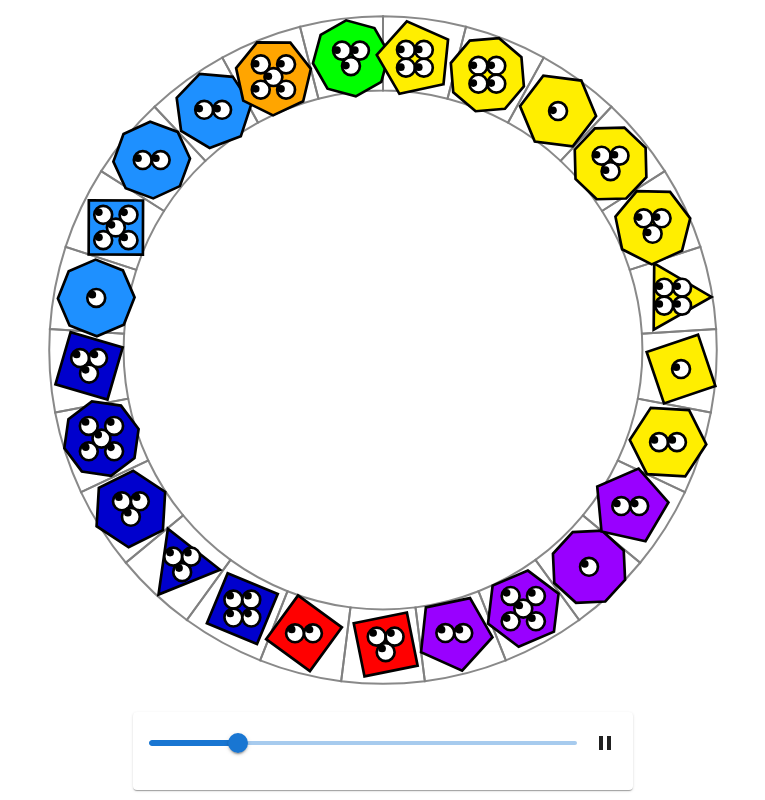
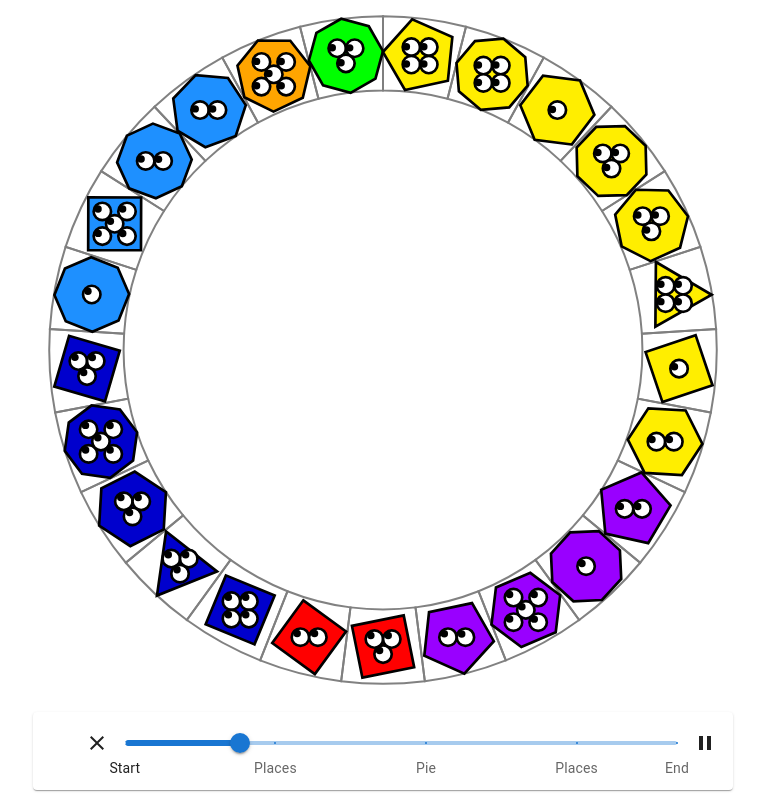
Before and after one commit to alecmce/playground, a React (Vite) app: page / in a window 1280 px wide. Both pictures are taken after a click on the button "PIECHART". Shown: the whole page, without its empty margins (257-1022 px from the left). Built offline with nearby package versions, Linux system fonts and the light colour scheme.

Commit message:
Sorts out pie chart controls

```diff
--- a/src/App.css
+++ b/src/App.css
@@ -12,7 +12,7 @@
   margin: 5px;
   background-color: rgba(255, 255, 255, 0.5);
   height: min-content;
-  min-width: 500px;
+  min-width: 700px;
   bottom: 5px;
   position: absolute;
 }
--- a/src/App.tsx
+++ b/src/App.tsx
@@ -5,6 +5,7 @@ import { PiechartSlider } from './components/PiechartSlider'
 import { useAppState } from './lib/app-state'
 import { clampCreatures } from './lib/clamp-point'
 import { makeCreatures } from './lib/creatures'
+import { quadIn, quadInOut, quadOut } from './lib/ease'
 import { makeTwister } from './lib/mersenne-twister'
 import { makePieChart } from './lib/piechart'
 import { makePushApart } from './lib/push-apart'
@@ -12,7 +13,7 @@ import { useCreaturesDrag } from './lib/use-creatures-drag'
 import { useRadius } from './lib/use-radius'
 import { useTick } from './lib/use-tick'
 import { useWindowSize } from './lib/use-window-size'
-import { STATE_TYPE, AppState, iterate, triggerPie } from './model/app-state'
+import { AppState, STATE_TYPE, iterate, triggerPie } from './model/app-state'
 import { CATEGORY, Creature } from './model/creatures'
 import { Point } from './model/geometry'
 import { PieChart } from './model/piechart'
@@ -72,17 +73,22 @@ export function App(): ReactElement {
         <div className="overlay">
           <Card>
             <CardContent>
-              {
-                type === STATE_TYPE.FREE
-                  ? <Button variant='contained' color='primary' onClick={onTest}>Piechart</Button>
-                  : <PiechartSlider state={state} dispatchAppState={dispatchAppState} />
-              }
+              { showTemp() && <Button variant='contained' color='primary' onClick={onTest}>Piechart</Button> }
+              { showPiechartSlider() && <PiechartSlider state={state} dispatchAppState={dispatchAppState} /> }
             </CardContent>
           </Card>
         </div>
       </div>
     </Fragment>
   )
+
+  function showTemp(): boolean {
+    return type === STATE_TYPE.FREE
+  }
+
+  function showPiechartSlider(): boolean {
+    return type !== STATE_TYPE.FREE && type !== STATE_TYPE.CLOSE_PIE
+  }
 
   function onTest(): void {
     pieChart.init([CATEGORY.COLOR])
@@ -111,11 +117,12 @@ function draw(props: DrawProps): void {
 
   switch (type) {
     case STATE_TYPE.FREE:              return drawFree()
-    case STATE_TYPE.ENTER_PIE:         return drawEnterPie(time / duration)
-    case STATE_TYPE.ENTER_OVERLAY_PIE: return drawEnterPieOverlay(time / duration)
+    case STATE_TYPE.ENTER_PIE:         return drawEnterPie(quadInOut(time / duration))
+    case STATE_TYPE.ENTER_OVERLAY_PIE: return drawEnterPieOverlay(quadOut(time / duration))
     case STATE_TYPE.PIE_OVERLAID:      return drawPieOverlaid()
-    case STATE_TYPE.EXIT_OVERLAY_PIE:  return drawExitPieOverlay(time / duration)
-    case STATE_TYPE.EXIT_PIE:          return drawExitPie(time / duration)
+    case STATE_TYPE.EXIT_OVERLAY_PIE:  return drawExitPieOverlay(quadIn(time / duration))
+    case STATE_TYPE.EXIT_PIE:          return drawExitPie(quadInOut(time / duration))
+    case STATE_TYPE.CLOSE_PIE:         return drawExitPie(quadInOut(time / duration))
   }
 
   function drawFree(): void {
@@ -144,9 +151,9 @@ function draw(props: DrawProps): void {
   }
 
   function drawExitPieOverlay(proportion: number): void {
+    drawPieSpaces(1)
+    drawCommon(pieChart.scale)
     drawPie(1 - proportion)
-    drawCommon(pieChart.scale)
-    drawPieSpaces(1)
   }
 
   function drawExitPie(proportion: number): void {
--- a/src/components/PiechartSlider.tsx
+++ b/src/components/PiechartSlider.tsx
@@ -1,10 +1,11 @@
 import { Slider, Stack } from '@mui/material'
-import { ReactElement, useMemo } from 'react'
+import { ReactElement, ReactNode, useMemo } from 'react'
 
+import CloseIcon from '@mui/icons-material/Close'
 import Pause from '@mui/icons-material/Pause'
 import PlayArrow from '@mui/icons-material/PlayArrow'
 import { STATE_DURATIONS } from 'src/lib/app-state'
-import { STATE_TYPE, AppState, AppStateAction, togglePause, jump } from 'src/model/app-state'
+import { AppState, AppStateAction, STATE_TYPE, jump, togglePause } from 'src/model/app-state'
 
 interface Props {
   state:            AppState
@@ -14,23 +15,33 @@ interface Props {
 export function PiechartSlider(props: Props): ReactElement {
   const { state, dispatchAppState } = props
   const { type, isPaused } = state
+  const time = getTime(state)
 
-  const time = useMemo(() => getTime(state), [state])
   const duration = useDuration()
+  const marks = useMemo(() => getMarks(), [])
   const isPlay = useMemo(() => type !== STATE_TYPE.FREE && type !== STATE_TYPE.PIE_OVERLAID && !isPaused, [type])
 
   return (
     <Stack spacing={2} direction="row" sx={{ mb: 1 }} alignItems="center">
-      <Slider aria-label="Volume" value={time} min={0} max={duration} onChange={onChange} />
+      <div style={{width: 24, height: 24}} />
+      <CloseIcon onClick={onClose} />
+      <Slider
+        aria-label="Volume"
+        value={time}
+        min={0}
+        max={duration}
+        onChange={onChange}
+        marks={marks}
+      />
       { isPlay ? <Pause onClick={onPause} /> : <PlayArrow onClick={onPlay} /> }
     </Stack>
   )
 
   function onPlay(): void {
-    if (isPaused) {
+    if (type == STATE_TYPE.PIE_OVERLAID) {
+      dispatchAppState(jump({ type: STATE_TYPE.EXIT_OVERLAY_PIE, time: 0 }))
+    } else if (isPaused) {
       dispatchAppState(togglePause())
-    } else if (type == STATE_TYPE.PIE_OVERLAID) {
-      dispatchAppState(jump({ type: STATE_TYPE.EXIT_OVERLAY_PIE, time: 0 }))
     }
   }
 
@@ -38,8 +49,42 @@ export function PiechartSlider(props: Props): ReactElement {
     dispatchAppState(togglePause())
   }
 
-  function onChange(event: Event, newValue: number | number[]): void {
-    debugger
+  function onClose(): void {
+    const enterDuration = STATE_DURATIONS[STATE_TYPE.ENTER_PIE]
+    const exitDuration = STATE_DURATIONS[STATE_TYPE.EXIT_PIE]
+    const closeDuration = STATE_DURATIONS[STATE_TYPE.CLOSE_PIE]
+
+    dispatchAppState(jump({ type: STATE_TYPE.CLOSE_PIE, time: getTime() }))
+
+    function getTime(): number {
+      switch (type) {
+        case STATE_TYPE.ENTER_PIE: return closeDuration * (1 - time) / enterDuration
+        case STATE_TYPE.EXIT_PIE:  return closeDuration * time / exitDuration
+        default:                   return 0
+      }
+    }
+  }
+
+  function onChange(_: Event, value: number | number[]): void {
+    const time = value as number
+
+    const enterPie = STATE_DURATIONS[STATE_TYPE.ENTER_PIE]
+    const enterOverlay = STATE_DURATIONS[STATE_TYPE.ENTER_OVERLAY_PIE]
+    const exitOverlay = STATE_DURATIONS[STATE_TYPE.EXIT_OVERLAY_PIE]
+
+    dispatchAppState(jump({ ...getState(), isPaused: true }))
+
+    function getState(): Omit<AppState, 'duration'> {
+      if (time < enterPie) {
+        return { type: STATE_TYPE.ENTER_PIE, time }
+      } else if (time < enterPie + enterOverlay) {
+        return { type: STATE_TYPE.ENTER_OVERLAY_PIE, time: time - enterPie }
+      } else if (time < enterPie + enterOverlay + exitOverlay) {
+        return { type: STATE_TYPE.EXIT_OVERLAY_PIE, time: time - enterPie - enterOverlay }
+      } else {
+        return { type: STATE_TYPE.EXIT_PIE, time: time - enterPie - enterOverlay - exitOverlay }
+      }
+    }
   }
 }
 
@@ -65,3 +110,23 @@ function getTime(state: AppState): number {
     default:                           return NaN
   }
 }
+
+interface Mark {
+  value: number
+  label?: ReactNode | string
+}
+
+function getMarks(): Mark[] {
+  const enterPie = STATE_DURATIONS[STATE_TYPE.ENTER_PIE]
+  const enterOverlay = STATE_DURATIONS[STATE_TYPE.ENTER_OVERLAY_PIE]
+  const exitOverlay = STATE_DURATIONS[STATE_TYPE.EXIT_OVERLAY_PIE]
+  const exitPie = STATE_DURATIONS[STATE_TYPE.EXIT_PIE]
+
+  return [
+    { value: 0, label: 'Start'},
+    { value: enterPie, label: 'Places' },
+    { value: enterPie + enterOverlay, label: 'Pie' },
+    { value: enterPie + enterOverlay + exitOverlay, label: 'Places' },
+    { value: enterPie + enterOverlay + exitOverlay + exitPie, label: 'End' },
+  ]
+}
--- a/src/lib/app-state.ts
+++ b/src/lib/app-state.ts
@@ -41,9 +41,11 @@ export function stateReducer(state: AppState, action: AppStateAction): AppState
 }
 
 interface TransitionProps {
-  prev?: STATE_TYPE
-  next?: STATE_TYPE
+  prev?: TransitionConfig
+  next?: TransitionConfig
 }
+
+type TransitionConfig = STATE_TYPE | { type: STATE_TYPE, isPaused: true }
 
 interface TransitionState {
   (state: AppState): AppState
@@ -56,6 +58,7 @@ export const STATE_DURATIONS: Record<STATE_TYPE, number> = {
   [STATE_TYPE.EXIT_PIE]:          2000,
   [STATE_TYPE.FREE]:              Infinity,
   [STATE_TYPE.PIE_OVERLAID]:      Infinity,
+  [STATE_TYPE.CLOSE_PIE]:         500,
 }
 
 const TRANSITION_STATES: Partial<Record<STATE_TYPE, TransitionState>> = {
@@ -64,7 +67,7 @@ const TRANSITION_STATES: Partial<Record<STATE_TYPE, TransitionState>> = {
     prev: STATE_TYPE.FREE,
   }),
   [STATE_TYPE.ENTER_OVERLAY_PIE]: makeTransitionState({
-    next: STATE_TYPE.PIE_OVERLAID,
+    next: { type: STATE_TYPE.PIE_OVERLAID, isPaused: true },
     prev: STATE_TYPE.ENTER_PIE,
   }),
   [STATE_TYPE.PIE_OVERLAID]: makeTransitionState({
@@ -73,11 +76,14 @@ const TRANSITION_STATES: Partial<Record<STATE_TYPE, TransitionState>> = {
   }),
   [STATE_TYPE.EXIT_OVERLAY_PIE]: makeTransitionState({
     next: STATE_TYPE.EXIT_PIE,
-    prev: STATE_TYPE.PIE_OVERLAID,
+    prev: { type: STATE_TYPE.PIE_OVERLAID, isPaused: true },
   }),
   [STATE_TYPE.EXIT_PIE]: makeTransitionState({
     next: STATE_TYPE.FREE,
     prev: STATE_TYPE.EXIT_OVERLAY_PIE,
+  }),
+  [STATE_TYPE.CLOSE_PIE]: makeTransitionState({
+    next: STATE_TYPE.FREE,
   }),
 }
 
@@ -87,11 +93,17 @@ function makeTransitionState(props: TransitionProps): TransitionState {
   return function transition(state: AppState): AppState {
     const { time, duration: outgoingDuration } = state
     if (time > outgoingDuration) {
-      return next ? withDuration({ type: next, time: time - outgoingDuration }) : state
+      return next ? resolve(next, time - outgoingDuration) : state
     } else if (time < 0) {
-      return prev ? withDuration({ type: prev, time: outgoingDuration - time }) : state
+      return prev ? resolve(prev, outgoingDuration - time) : state
     } else {
       return state
+    }
+
+    function resolve(typeOrPartial: TransitionConfig, time: number): AppState {
+      return typeof typeOrPartial === 'string'
+        ? withDuration({ type: typeOrPartial, time })
+        : withDuration({ ...typeOrPartial, time })
     }
   }
 }
--- a/src/model/app-state.ts
+++ b/src/model/app-state.ts
@@ -5,6 +5,7 @@ export enum STATE_TYPE {
   PIE_OVERLAID      = 'pie-overlaid',
   EXIT_OVERLAY_PIE  = 'exit-overlay-pie',
   EXIT_PIE          = 'exit-pie',
+  CLOSE_PIE         = 'close-pie',
 }
 
 export interface AppState {
```
